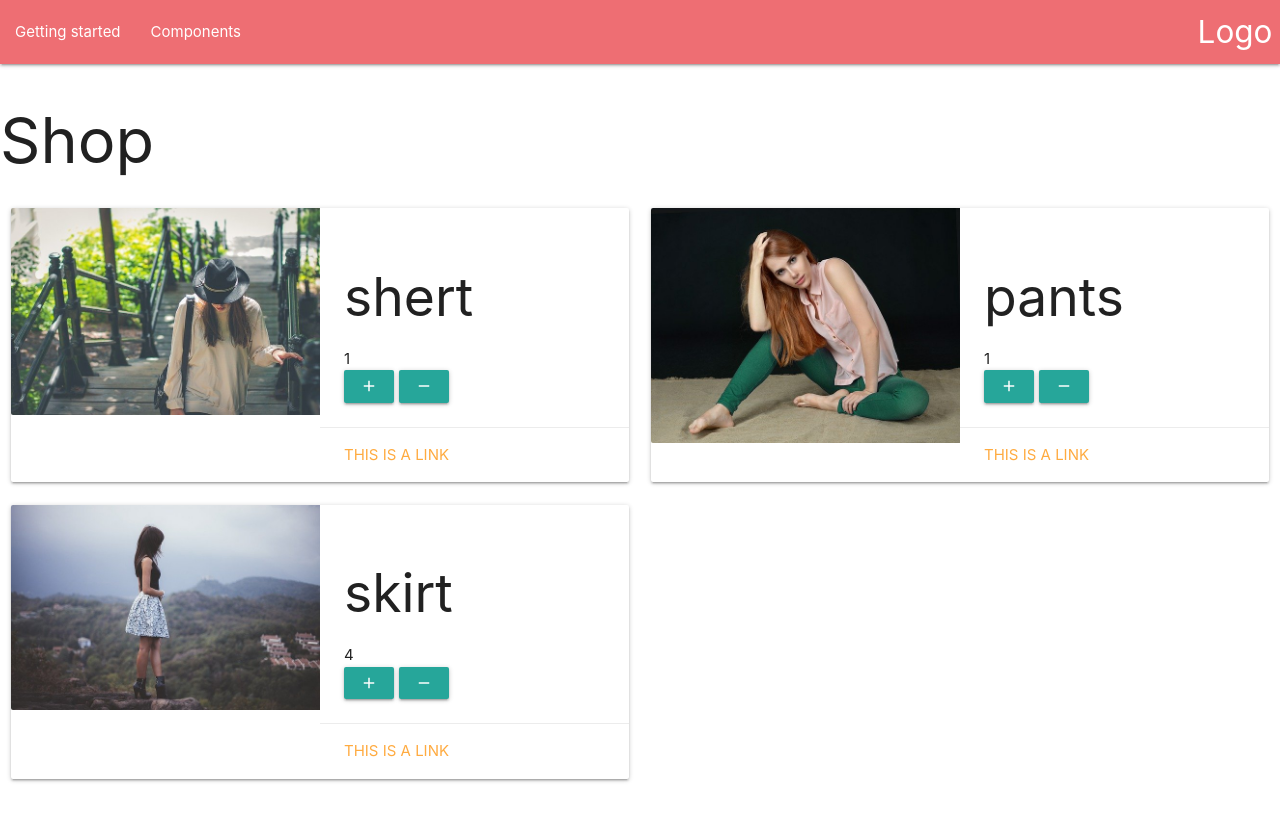
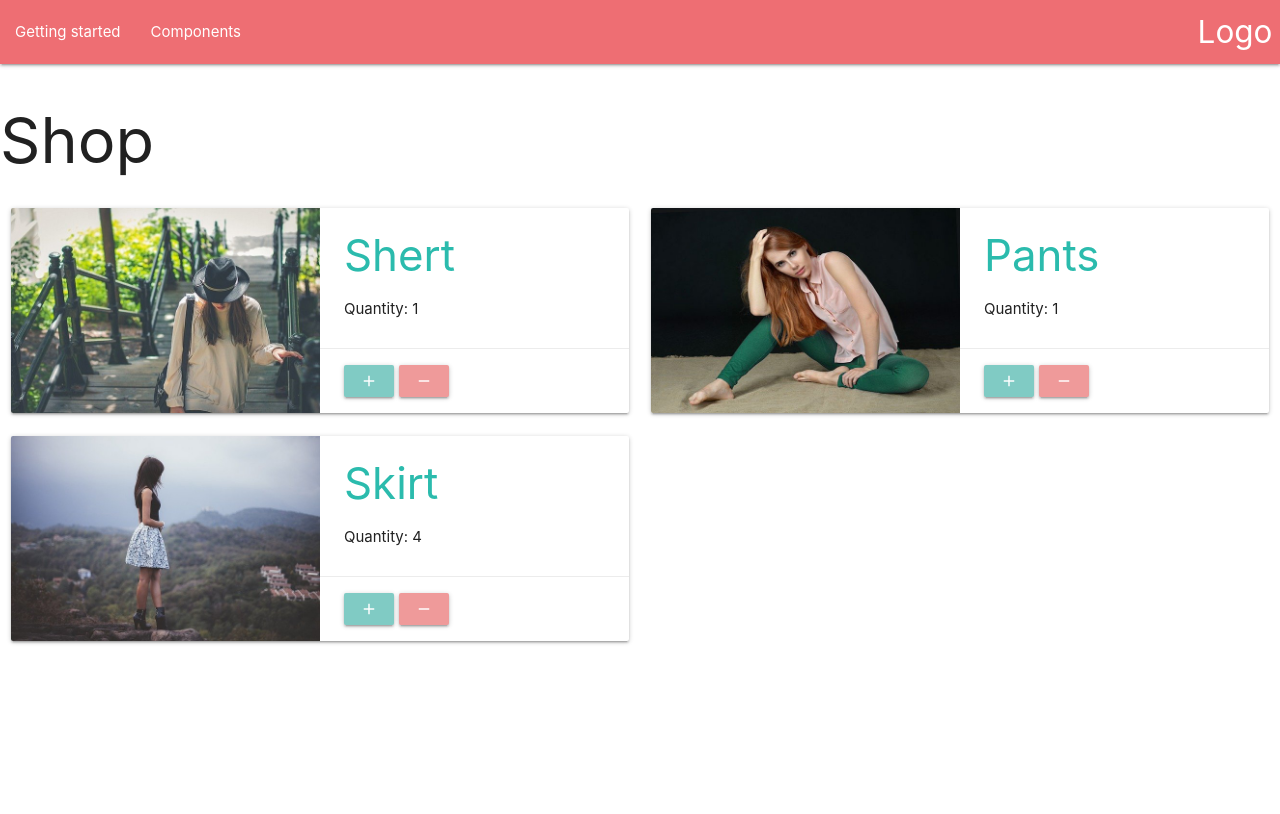
Before and after one commit to TijanaStojkov/shop, a React (Create React App) app: page / in a window 1280 px wide. Built offline with nearby package versions, Linux system fonts and the light colour scheme.

Commit message:
add remove product

```diff
--- a/src/App.scss
+++ b/src/App.scss
@@ -1 +1,8 @@
 @import "./assets/scss/variables.scss";
+
+.Card {
+    h3 {
+        color: $primaryColor;
+        margin-top: 0
+    }
+}
--- a/src/assets/scss/variables.scss
+++ b/src/assets/scss/variables.scss
@@ -1 +1 @@
-$primaryColor: #BADA55;
+$primaryColor: #2bbbad;
--- a/src/components/Shop/Products/Product/Product.js
+++ b/src/components/Shop/Products/Product/Product.js
@@ -3,22 +3,25 @@ import { Col, Card,Icon, CardTitle, Button } from 'react-materialize'
 
 
 const product = (props) => {
+    const productName = props.productName.charAt(0).toUpperCase() + props.productName.slice(1)
     return (
             <Col
                 m={12}
                 l={6}
             >
                 <Card
+                className="Card"
                 actions={[
-                    <a key="1" href="#">This is a link</a>
+                    <div>
+                        <Button node="button" className='teal lighten-3' onClick={() => props.addProduct(props.productName)} small style={{ marginRight: '5px' }}  waves="light" > <Icon>add</Icon> </Button>
+                        <Button node="button" className='red lighten-3' onClick={() => props.removeProduct(props.productName)} small style={{ marginRight: '5px' }}  waves="light" > <Icon>remove</Icon> </Button>
+                    </div>
                 ]}
                 header={<CardTitle image={props.productImages} />}
                 horizontal
                 >
-                <h2>{props.productName}</h2>
-                <p>{props.productQuantity}</p>
-                <Button node="a" small style={{ marginRight: '5px' }}  waves="light" > <Icon>add</Icon> </Button>
-                <Button node="a" small style={{ marginRight: '5px' }}  waves="light" > <Icon>remove</Icon> </Button>
+                <h3>{productName}</h3>
+                <p>Quantity: {props.productQuantity}</p>
                 </Card>
             </Col>
 
--- a/src/components/Shop/Products/Products.js
+++ b/src/components/Shop/Products/Products.js
@@ -6,7 +6,13 @@ import { Row, Col, Card,Icon, CardTitle, Button } from 'react-materialize'
 const products = (props) => {
     let products = Object.keys(props.products).map(productKey => {
         return (
-        <Product key={productKey} productName={productKey} productQuantity={props.products[productKey]} productImages={props.productImages[productKey]}/>
+        <Product
+            key={productKey}
+            productName={productKey}
+            productQuantity={props.products[productKey]}
+            productImages={props.productImages[productKey]}
+            removeProduct={props.removeProduct}
+            addProduct={props.addProduct}/>
         )
     })
     return (
--- a/src/components/Shop/Shop.js
+++ b/src/components/Shop/Shop.js
@@ -17,12 +17,41 @@ class Shop extends Component {
             skirt: 4,
         }
     }
+    removeProduct = (productName) => {
+        const oldProductCount = this.state.products[productName];
+        if (oldProductCount===0){
+            return;
+        }
+        const newProductCount =  oldProductCount - 1;
+        const products = {
+            ...this.state.products
+        }
+        products[productName] = newProductCount
+        this.setState({
+            products: products
+        })
+    }
+    addProduct = (productName) => {
+        const oldProductCount = this.state.products[productName];
+        const newProductCount =  oldProductCount + 1
+        const products = {
+            ...this.state.products
+        }
+        products[productName] = newProductCount
+        this.setState({
+            products: products
+        })
+    }
+
     render () {
-
         return (
             <div>
                 <h1>Shop</h1>
-                <Products products={this.state.products} productImages={productImages}/>
+                <Products
+                    products={this.state.products}
+                    productImages={productImages}
+                    removeProduct={this.removeProduct}
+                    addProduct={this.addProduct}/>
             </div>
         )
     }
```
Also changed, not shown: src/assets/images/products/pants.jpg, src/assets/images/products/shert.jpg.
